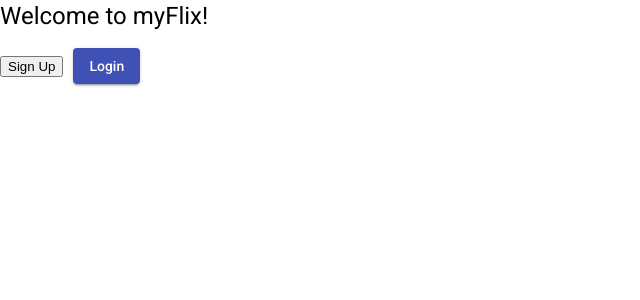
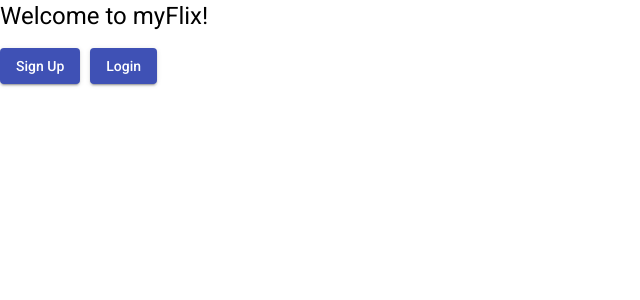
Before and after one commit to Naom-Roads/myFlix-angular-client, an Angular app: page / in a window 1280 px wide. Shown: the top 300 px of the page, without its empty margins (0-640 px from the left). Built offline with nearby package versions, Linux system fonts and the light colour scheme.

Commit message:
Implemented the rest of the user login component

```diff
--- a/src/app/app.component.html
+++ b/src/app/app.component.html
@@ -11,18 +11,20 @@
   <h1>
     Welcome to myFlix!
   </h1>
-<!--  // Adding the click event on the signup button-->
-  <button Mat-raised-button
-  (click)="openUserRegistrationDialog()"
-  style="margin-right: 10px;"
-  color="primary" >
-  Sign Up
+  <!--  // Adding the click event on the signup button-->
+  <button mat-raised-button
+          (click)="openUserRegistrationDialog()"
+          style="margin-right: 10px;"
+          color="primary">
+    Sign Up
   </button>
-  <button
-    mat-raised-button
-    color="primary"
-  >
+  <button mat-raised-button
+          (click)="openUserLoginDialog()"
+          style="margin-right: 10px;"
+          color="primary">
     Login
   </button>
 </div>
+
+
 <router-outlet></router-outlet>
--- a/src/app/app.component.ts
+++ b/src/app/app.component.ts
@@ -1,6 +1,7 @@
-import { Component } from '@angular/core';
-import { UserRegistrationFormComponent } from './user-registration-form/user-registration-form.component';
-import { MatDialog } from '@angular/material/dialog';
+import {Component} from '@angular/core';
+import {UserRegistrationFormComponent} from './user-registration-form/user-registration-form.component';
+import {UserLoginFormComponent} from './user-login-form/user-login-form.component';
+import {MatDialog} from '@angular/material/dialog';
 
 @Component({
   selector: 'app-root',
@@ -10,13 +11,19 @@ import { MatDialog } from '@angular/material/dialog';
 export class AppComponent {
   title = 'myFlix-Angular-client';
 
-  constructor(public dialog: MatDialog) { }
+  constructor(public dialog: MatDialog) {
+  }
+
   // This is the function that will open the dialog when the signup button is clicked
-openUserRegistrationDialog(): void {
+  openUserRegistrationDialog(): void {
     this.dialog.open(UserRegistrationFormComponent, {
       // Assigning the dialog a width
       width: '280px'
     });
-}
-
-}
+  }
+    openUserLoginDialog(): void {
+      this.dialog.open(UserLoginFormComponent, {
+        width: '280px'
+      });
+    }
+  }
--- a/src/app/user-login-form/user-login-form.component.html
+++ b/src/app/user-login-form/user-login-form.component.html
@@ -1 +1,36 @@
-<p>user-login-form works!</p>
+<mat-card>
+  <mat-card-header>
+    <mat-card-title>Login</mat-card-title>
+  </mat-card-header>
+  <mat-card-content>
+    <form>
+      <mat-form-field>
+        <input
+          matInput
+          [(ngModel)]="userData.Username"
+          type = "text"
+          placeholder="Username"
+          name="Username"
+          required >
+      </mat-form-field>
+      <mat-form-field>
+        <input
+          matInput
+          [(ngModel)]="userData.Password"
+          type = "password"
+          placeholder="Password"
+          name="Password"
+          required
+        >
+      </mat-form-field>
+    </form>
+  </mat-card-content>
+  <mat-card-actions>
+    <button
+      mat-raised-button
+      (click)="loginUser()"
+      color="primary">
+     Login
+    </button>
+  </mat-card-actions>
+</mat-card>
```
